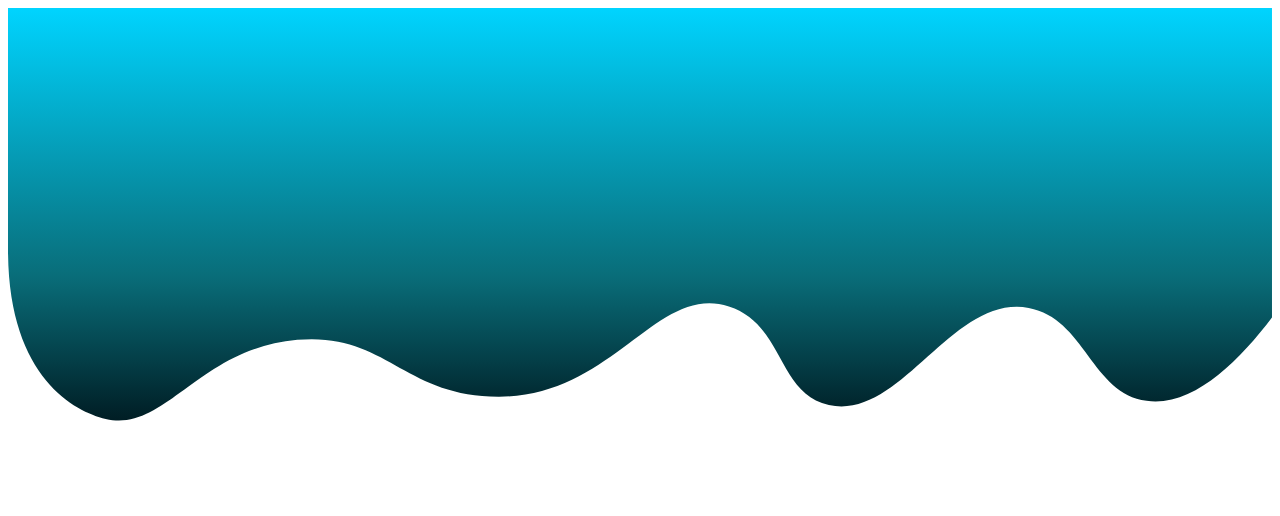
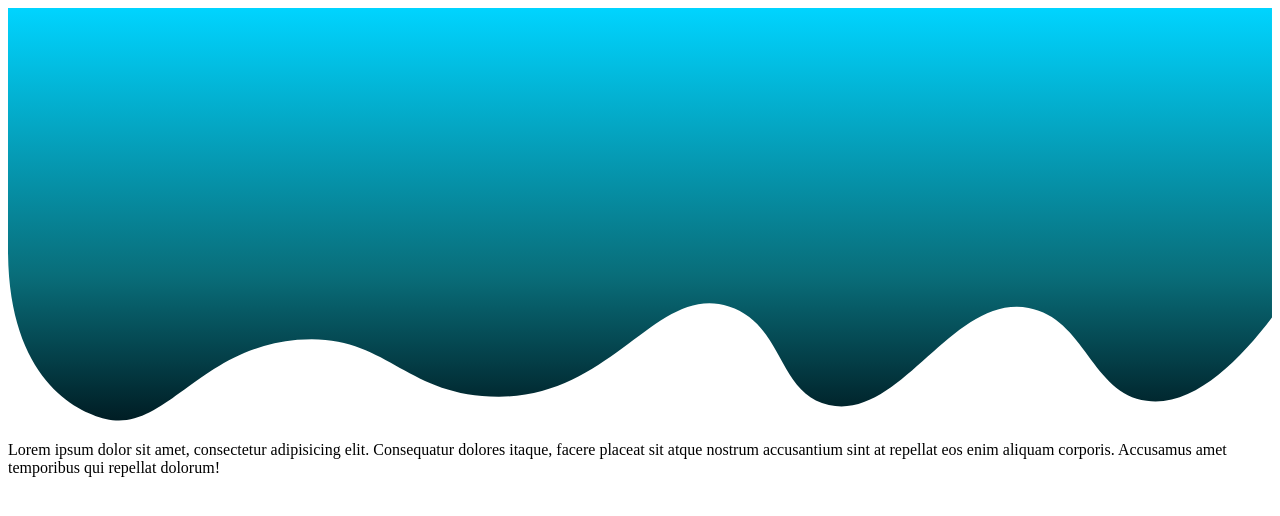
Before and after one commit to sb372/mobile-friendly-practice, a plain HTML site: page index.html in a window 1280 px wide. Drawn offline with Linux system fonts and the light colour scheme.

Commit message:
Update index.html

```diff
--- a/index.html
+++ b/index.html
@@ -50,7 +50,7 @@
         d="M1366,334.59c-35.76,47.13-85.07,97-135.44,90-59.88-8.29-66.63-89.32-127.49-100.5-82.78-15.2-137.89,122.32-216,105-55.81-12.38-48.17-87.13-108-106.5-78.31-25.35-125.07,98-249,97.5-103.49-.42-121.3-69.87-217.49-61.5-107.29,9.34-142.49,100.74-207,85.5C72.27,436.21,0,399.09,0,261.1V0H1366Z" />
 
 </svg>
-<p>
+<p> Lorem ipsum dolor sit amet, consectetur adipisicing elit. Consequatur dolores itaque, facere placeat sit atque nostrum accusantium sint at repellat eos enim aliquam corporis. Accusamus amet temporibus qui repellat dolorum!
 
 </p>
 
```
